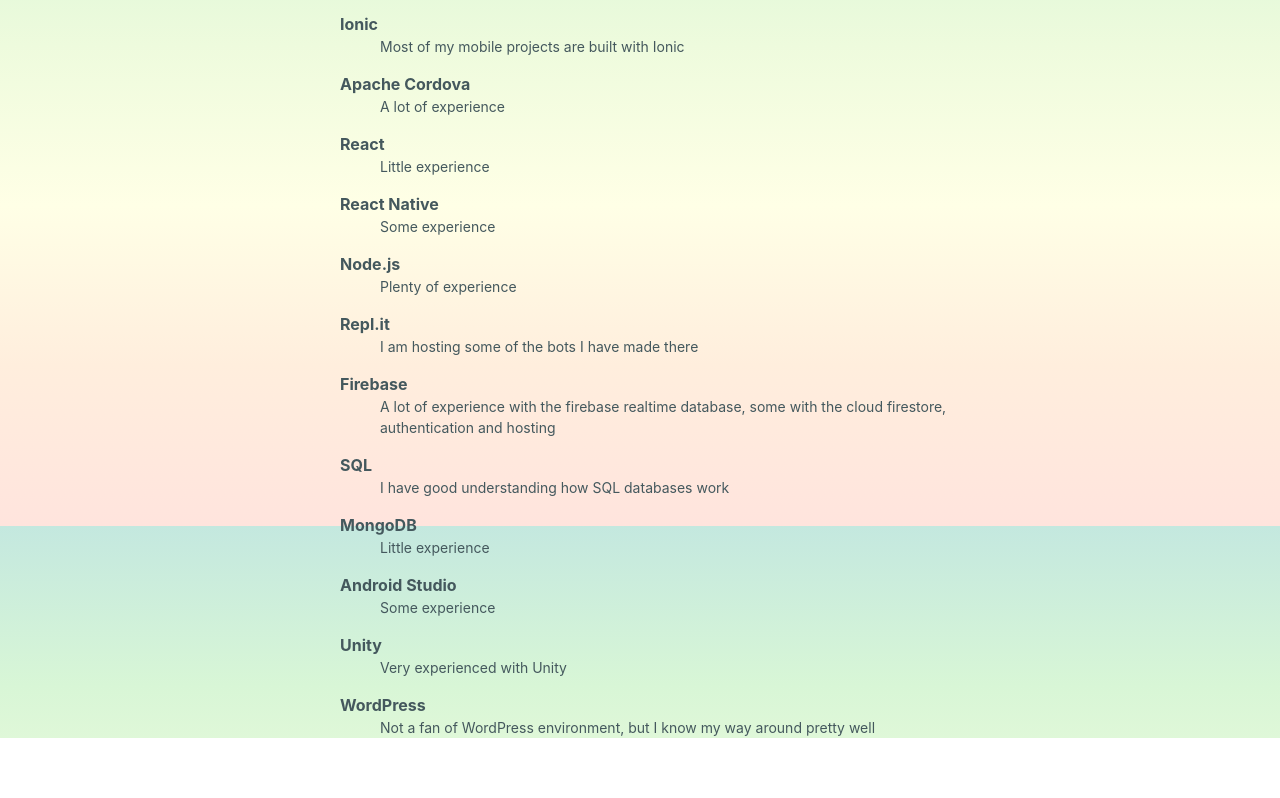
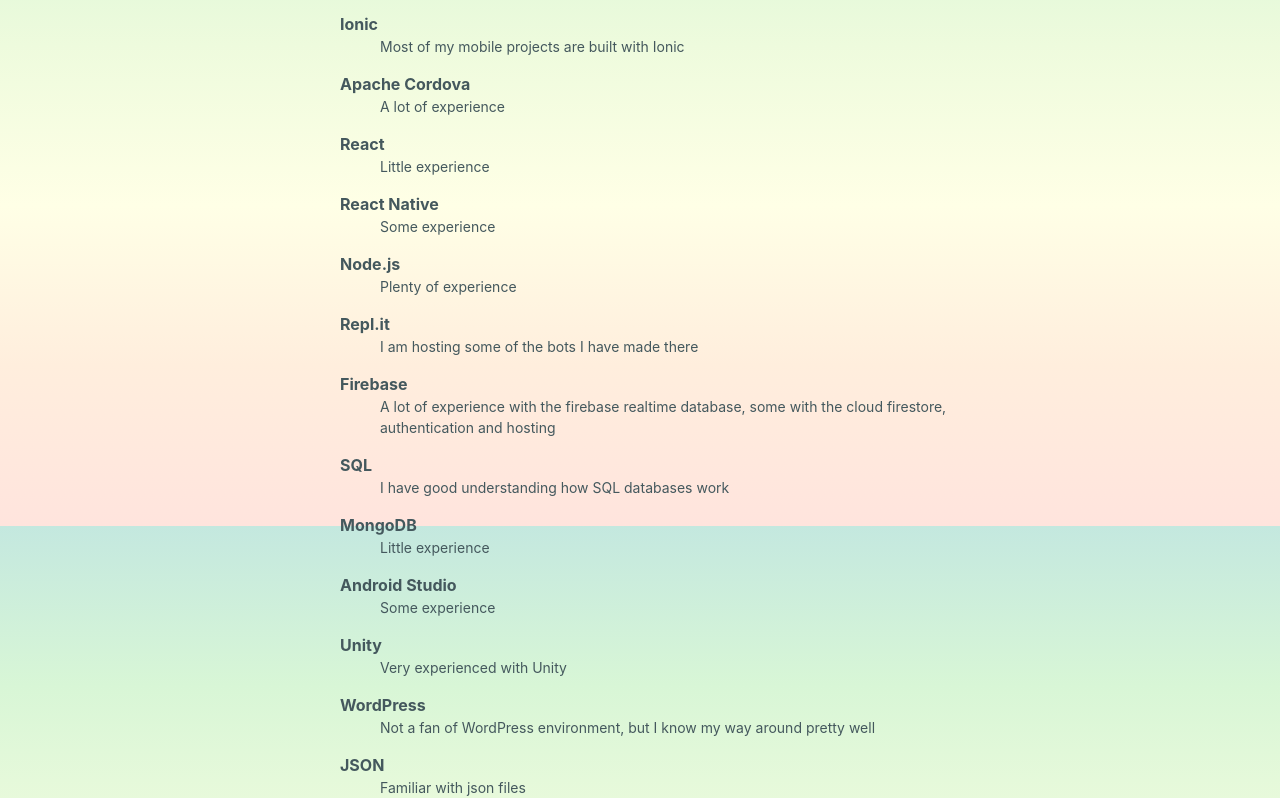
Before and after one commit to Lagical/portfolio, a website: page public/programming.html in a window 1280 px wide. Shown: the part 1074-1872 px from the top of the page. Before the commit the page ends 1812 px from the top, so only its background shows below. Drawn offline with Linux system fonts and the light colour scheme.

Commit message:
Update programming.html

```diff
--- a/public/programming.html
+++ b/public/programming.html
@@ -66,6 +66,8 @@
             <dd>Very experienced with Unity</dd>
         <dt>WordPress</dt>
             <dd>Not a fan of WordPress environment, but I know my way around pretty well</dd>
+        <dt>JSON</dt>
+            <dd>Familiar with json files</dd>
       </dl>
     </div>
 </body>
```
